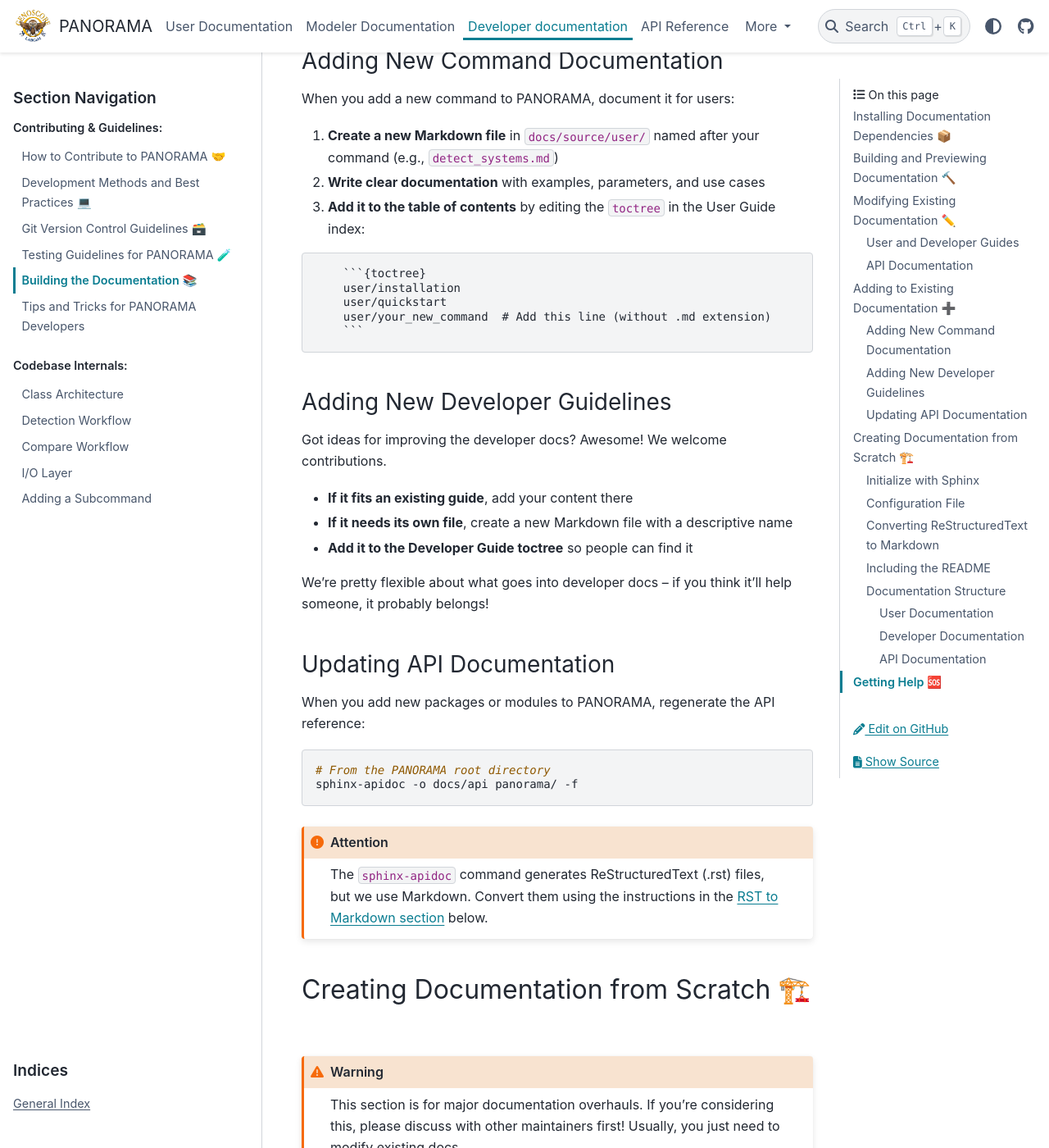
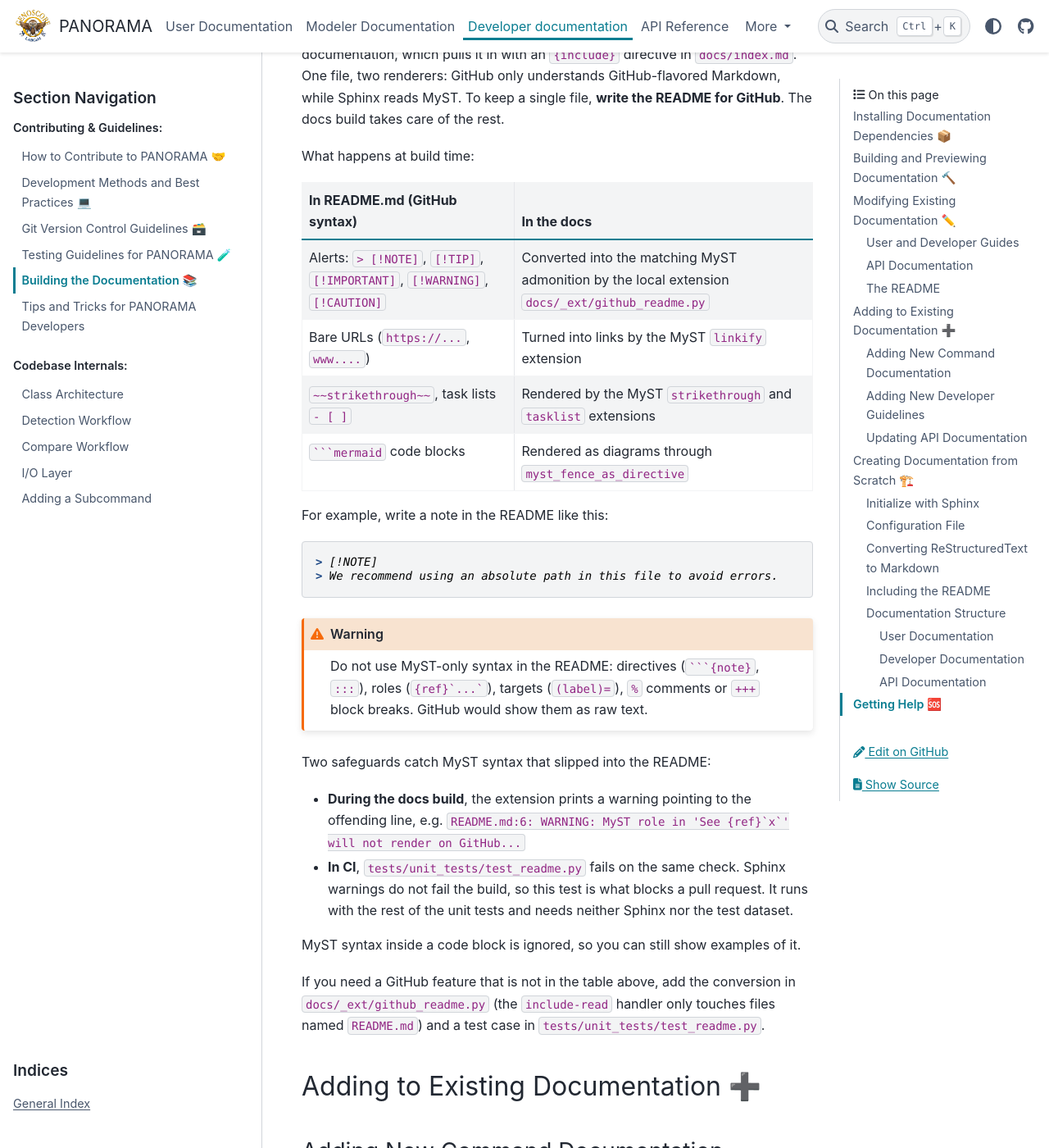
Before and after one commit to labgem/PANORAMA, a Sphinx documentation site: the page built from docs/developer/buildDoc.md, in a window 1280 px wide and 1400 px high, scrolled down 2472 px. Shown: the whole window at 82% size. Built offline with Sphinx 7.4.7 and the PyData theme 0.15.4, drawn with Linux system fonts in a browser that asks for light colours; the version number could not be read and is left out; some of the changed text lies outside the part shown.

Commit message:
Document README integration details and maintain GitHub-flavored Markdown compatibility

`````diff
--- a/docs/developer/buildDoc.md
+++ b/docs/developer/buildDoc.md
@@ -72,6 +72,49 @@
 
 **However**, if you add a new package or module, you'll need to regenerate the API docs. See
 the [Updating API documentation](#updating-api) section below.
+
+(readme-doc)=
+
+### The README
+
+The [README](https://github.com/labgem/PANORAMA/blob/dev/README.md) is the landing page of the GitHub repository **and** of this documentation, which pulls it
+in with an `{include}` directive in `docs/index.md`. One file, two renderers: GitHub only understands GitHub-flavored
+Markdown, while Sphinx reads MyST. To keep a single file, **write the README for GitHub**. The docs build takes care of
+the rest.
+
+What happens at build time:
+
+| In README.md (GitHub syntax)                     | In the docs                                                                                             |
+|--------------------------------------------------|---------------------------------------------------------------------------------------------------------|
+| Alerts: `> [!NOTE]`, `[!TIP]`, `[!IMPORTANT]`, `[!WARNING]`, `[!CAUTION]` | Converted into the matching MyST admonition by the local extension `docs/_ext/github_readme.py` |
+| Bare URLs (`https://...`, `www....`)             | Turned into links by the MyST `linkify` extension                                                       |
+| `~~strikethrough~~`, task lists `- [ ]`          | Rendered by the MyST `strikethrough` and `tasklist` extensions                                          |
+| ```` ```mermaid ```` code blocks                 | Rendered as diagrams through `myst_fence_as_directive`                                                  |
+
+For example, write a note in the README like this:
+
+```markdown
+> [!NOTE]
+> We recommend using an absolute path in this file to avoid errors.
+```
+
+```{warning}
+Do not use MyST-only syntax in the README: directives (```` ```{note} ````, `:::`), roles (`` {ref}`...` ``),
+targets (`(label)=`), `%` comments or `+++` block breaks. GitHub would show them as raw text.
+```
+
+Two safeguards catch MyST syntax that slipped into the README:
+
+- **During the docs build**, the extension prints a warning pointing to the offending line, e.g.
+  `` README.md:6: WARNING: MyST role in 'See {ref}`x`' will not render on GitHub... ``
+- **In CI**, `tests/unit_tests/test_readme.py` fails on the same check. Sphinx warnings do not fail the build, so this
+  test is what blocks a pull request. It runs with the rest of the unit tests and needs neither Sphinx nor the test
+  dataset.
+
+MyST syntax inside a code block is ignored, so you can still show examples of it.
+
+If you need a GitHub feature that is not in the table above, add the conversion in `docs/_ext/github_readme.py` (the
+`include-read` handler only touches files named `README.md`) and a test case in `tests/unit_tests/test_readme.py`.
 
 (heading-adding)=
 
@@ -221,6 +264,9 @@
     ```
 ```
 
+Keep the README written in GitHub-flavored Markdown and load the `github_readme` extension, see
+[The README](#readme-doc).
+
 ### Documentation Structure
 
 Here's how we organize PANORAMA docs:
`````
